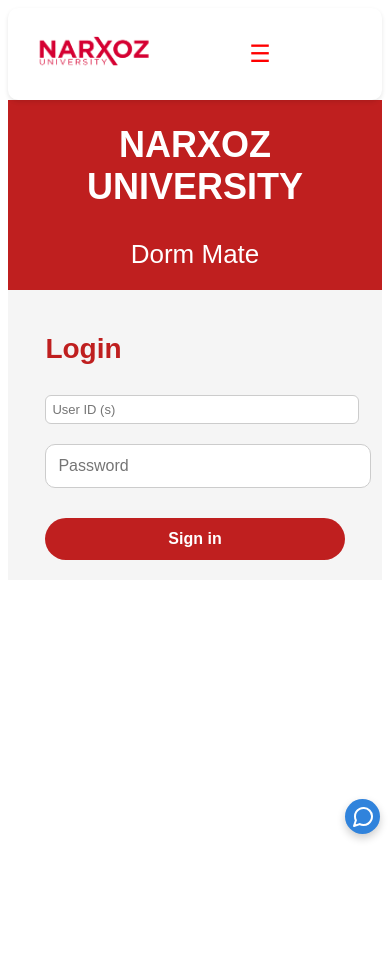
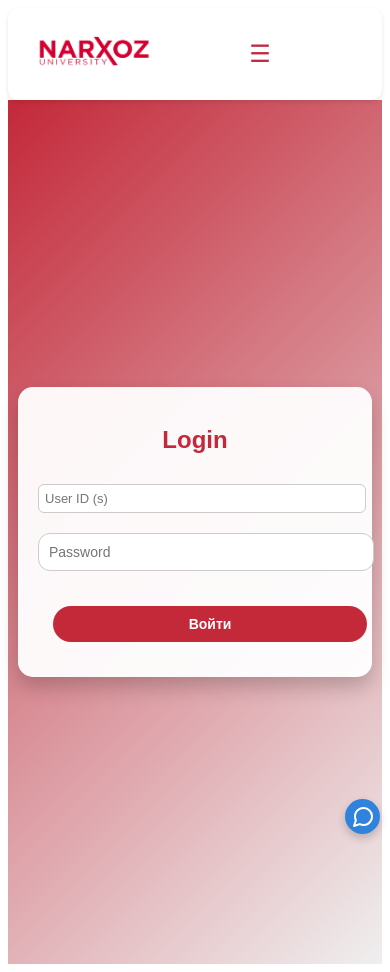
Before and after one commit to aruzhanR04/DormMate_front, a React (Create React App) app: page /login in a window 390 px wide. Built offline with nearby package versions, Linux system fonts and the light colour scheme.

Commit message:
style changes and added new page with dorm details

```diff
--- a/public/index.html
+++ b/public/index.html
@@ -3,6 +3,11 @@
   <head>
     <meta charset="utf-8" />
     <link rel="icon" href="%PUBLIC_URL%/favicon.ico" />
+    <link
+  href="https://cdnjs.cloudflare.com/ajax/libs/font-awesome/6.0.0-beta3/css/all.min.css"
+  rel="stylesheet"
+/>
+
     <meta name="viewport" content="width=device-width, initial-scale=1" />
     <meta name="theme-color" content="#000000" />
     <meta name="description" content="Web site created using create-react-app" />
--- a/src/App.js
+++ b/src/App.js
@@ -17,6 +17,7 @@
 import AdminPanel from './components/AdminPanel';
 import Logout from './components/Logout';
 import ChatIcon from './components/ChatIcon';
+import DormDetails from './pages/DormDetails';
 import api from './api';
 
 function App() {
@@ -104,6 +105,14 @@
                         }
                     />
                     <Route
+                        path="/dormitories/:id"
+                        element={
+                            <PrivateRoute isAuthenticated={isAuthenticated}>
+                                <DormDetails />
+                            </PrivateRoute>
+                        }
+                    />
+                    <Route
                         path="/create-application"
                         element={
                             <PrivateRoute isAuthenticated={isAuthenticated}>
--- /dev/null
+++ b/src/pages/DormDetails.js
@@ -0,0 +1,39 @@
+import React, { useState, useEffect } from "react";
+import { useParams } from "react-router-dom";
+import axios from "axios";
+import "../styles/DormDetails.css";
+
+const DormDetails = () => {
+  const { id } = useParams();
+  const [dorm, setDorm] = useState(null);
+
+  useEffect(() => {
+    axios
+      .get(`/api/v1/dormlist/${id}`)
+      .then((response) => setDorm(response.data))
+      .catch((error) => console.error("Error fetching dorm details:", error));
+  }, [id]);
+
+  if (!dorm) {
+    return <p>Загрузка информации об общежитии...</p>;
+  }
+
+  return (
+    <div className="dorm-details-container">
+      <h2>{dorm.name}</h2>
+      <img
+        src={dorm.image || ""}
+        alt={dorm.name}
+        className="dorm-image"
+      />
+      <p>{dorm.description || "Нет описания для этого общежития."}</p>
+      <div className="dorm-meta">
+        {/* <p><strong>Адрес:</strong> {dorm.address || "Не указан"}</p>
+        <p><strong>Контактный телефон:</strong> {dorm.phone || "Не указан"}</p> */}
+        <p><strong>Вместимость:</strong> {dorm.capacity || "Не указана"}</p>
+      </div>
+    </div>
+  );
+};
+
+export default DormDetails;
--- a/src/pages/Home.js
+++ b/src/pages/Home.js
@@ -1,5 +1,6 @@
 import React from 'react';
 import '../styles/Home.css';
+import banner from '../assets/banner.png';
 import img_1 from '../assets/img_1.jpg';
 import img_2 from '../assets/img_2.jpg';
 import img_3 from '../assets/img_3.jpg';
@@ -12,19 +13,13 @@
   return (
     <div className="home">
       <section className="block first-block">
-        <div className="text-block large">
-          <h1>The Narxoz Dorm Mate</h1>
-          <p>Lorem ipsum dolor sit amet, consectetur adipiscing elit. Sed do eiusmod tempor incididunt ut labore et dolore magna aliqua.</p>
-          <div className="image-in-text">
-            <img src={img_1} alt="Narxoz Welcome" />
-          </div>
-        </div>
+            <img src={banner} alt="Narxoz Welcome" />
       </section>
 
       <section className="block second-block">
         <div className="text-block">
-          <h1>Lorem ipsum</h1>
-          <p>Lorem ipsum odor amet, consectetur adipiscing elit.</p>
+          <h1>Комфортное проживание</h1>
+          <p>Наши общежития — это уютные комнаты, которые созданы для вашего удобства. Просторный коворкинг станет идеальным местом для учебы и работы, а современная инфраструктура помогает каждому чувствовать себя как дома.</p>
         </div>
         <div className="image-block">
           <img src={img_2} alt="Narxoz 1" />
@@ -35,8 +30,8 @@
 
       <section className="block third-block">
         <div className="text-block align-left">
-          <h1>Lorem ipsum</h1>
-          <p>Lorem ipsum odor amet, consectetur adipiscing elit.</p>
+          <h1>Кухни и прачечные</h1>
+          <p>В наших общежитиях предусмотрены просторные кухни с современным оборудованием и удобные прачечные, чтобы вы могли сосредоточиться на учебе и отдыхе. </p>
         </div>
         <div className="image-block">
           <img src={img_5} alt="Narxoz 4" />
--- a/src/pages/Login.js
+++ b/src/pages/Login.js
@@ -42,10 +42,10 @@
 
   return (
     <div className="login-container">
-      <div className="login-left">
+      {/* <div className="login-left">
         <h1>NARXOZ UNIVERSITY</h1>
         <p>Dorm Mate</p>
-      </div>
+      </div> */}
       <div className="login-right">
         <form onSubmit={handleSubmit}>
           <h2 className="login-header">Login</h2>
@@ -62,7 +62,7 @@
             value={password}
             onChange={(e) => setPassword(e.target.value)}
           />
-          <button type="submit" className="login-btn">Login</button>
+          <button type="submit" className="login-btn">Войти</button>
         </form>
       </div>
     </div>
--- /dev/null
+++ b/src/styles/DormDetails.css
@@ -0,0 +1,80 @@
+.dorm-details-container {
+    max-width: 800px;
+    margin: 50px auto;
+    padding: 20px;
+    background: #ffffff;
+    border-radius: 12px;
+    box-shadow: 0 4px 10px rgba(0, 0, 0, 0.1);
+    font-family: "figtree", sans-serif;
+    color: #333;
+    animation: fadeIn 0.5s ease-in-out;
+  }
+
+
+  .dorm-details-container h2 {
+    text-align: center;
+    font-size: 2.5rem;
+    margin-bottom: 20px;
+    color: #C32939;
+    font-weight: bold;
+  }
+
+  @keyframes fadeIn {
+    from {
+      opacity: 0;
+      transform: translateY(-20px);
+    }
+    to {
+      opacity: 1;
+      transform: translateY(0);
+    }
+  }
+
+
+  .dorm-image {
+    display: block;
+    max-width: 100%;
+    height: auto;
+    border-radius: 10px;
+    margin: 0 auto 20px auto;
+    box-shadow: 0 4px 8px rgba(0, 0, 0, 0.15);
+  }
+
+
+  .dorm-details-container p {
+    font-size: 1.1rem;
+    line-height: 1.6;
+    margin-bottom: 20px;
+    text-align: justify;
+  }
+
+
+  .dorm-meta {
+    padding: 15px;
+    background: #f9f9f9;
+    border-radius: 10px;
+    box-shadow: inset 0 2px 4px rgba(0, 0, 0, 0.1);
+    font-size: 1rem;
+  }
+
+  .dorm-meta p {
+    margin: 5px 0;
+    color: #555;
+  }
+
+  .back-button {
+    display: inline-block;
+    margin-top: 20px;
+    padding: 10px 20px;
+    background: #c32939;
+    color: #fff;
+    font-size: 1rem;
+    text-decoration: none;
+    border-radius: 5px;
+    text-align: center;
+    transition: background-color 0.3s ease;
+  }
+
+  .back-button:hover {
+    background-color: #a6222d;
+  }
--- a/src/styles/Home.css
+++ b/src/styles/Home.css
@@ -1,7 +1,23 @@
+/* цвета:  #C32939 #BF2A45 #D43741 #222222 */
+
 .home {
-  font-family: 'Droid Sans', sans-serif;
+  font-family: "figtree", sans-serif;
   margin-top: 100px;
   text-align: center;
+}
+
+.first-block {
+  position: relative;
+  height: 600 px;
+  /* overflow: hidden; */
+}
+
+.first-block img {
+  width: 1156 px;
+  height: 581 px;
+  object-fit: cover;
+  border-radius: 30px;
+  box-shadow: 0px 4px 8px rgba(0, 0, 0, 0.2);
 }
 
 .block {
@@ -14,7 +30,7 @@
 }
 
 .text-block {
-  background-color: #BF1F1F;
+  background-color: #C32939;
   color: white;
   padding: 70px;
   width: 300px;
--- a/src/styles/Login.css
+++ b/src/styles/Login.css
@@ -1,108 +1,109 @@
 .login-container {
   display: flex;
-  height: 100vh;
-  font-family: 'Droid Sans', sans-serif;
-}
-
-.login-left {
-  background-color: #BF1F1F;
-  color: white;
-  width: 50%;
-  display: flex;
-  flex-direction: column;
   justify-content: center;
   align-items: center;
+  height: 100vh;
+  background: linear-gradient(135deg, #C32939, #EFEFEF);
+  font-family: 'Figtree', sans-serif;
+  color: #fff;
   padding: 20px;
 }
 
-.login-left h1 {
-  font-size: 36px;
-  margin-bottom: 5px;
+
+.login-right {
+  background: rgba(255, 255, 255, 0.95);
+  border-radius: 20px;
+  box-shadow: 0px 10px 20px rgba(0, 0, 0, 0.2);
+  padding: 50px;
+  width: 400px;
   text-align: center;
+  transition: all 0.3s ease;
 }
 
-.login-left p {
-  font-size: 26px;
-  text-align: center;
+
+.login-right .login-header {
+  font-size: 32px;
+  color: #C32939;
+  margin-bottom: 30px;
 }
 
+
+.login-right input {
+  width: 100%;
+  padding: 10px;
+  margin-bottom: 20px;
+  border: 1px solid #ccc;
+  border-radius: 12px;
+  font-size: 18px;
+}
+
+
 .login-btn {
-  background-color: transparent;
-  color: #BF1F1F;
-  padding: 12px 24px;
-  border: 2px solid #BF1F1F;
-  border-radius: 25px;
+  width: 100%;
+  padding: 15px;
+  background: #C32939;
+  color: #fff;
+  border: none;
+  border-radius: 20px;
+  font-size: 18px;
+  font-weight: bold;
   cursor: pointer;
-  transition: background-color 0.3s ease, color 0.3s ease;
-  margin-top: 20px;
+  transition: background-color 0.3s ease, transform 0.2s ease;
 }
 
 .login-btn:hover {
-  background-color: white;
-  color: #BF1F1F;
+  background: #8C1E2E;
+  transform: scale(1.05);
 }
 
-.login-right {
-  width: 50%;
-  display: flex;
-  justify-content: center;
-  align-items: center;
-  background-color: #F5F5F5;
-}
-
-form {
-  width: 80%;
-  padding: 0;
-  display: flex;
-  flex-direction: column;
-  box-shadow: none;
-  background-color: transparent;
-}
-
-.login-header {
-  font-size: 28px;
-  color: #BF1F1F;
+.error-message {
+  color: #C32939;
   margin-bottom: 20px;
-}
-
-form input {
-  width: 100%;
-  padding: 12px;
-  margin: 10px 0;
-  border: 1px solid #ccc;
-  border-radius: 10px;
+  font-size: 14px;
 }
 
 @media (max-width: 768px) {
   .login-container {
-    flex-direction: column;
+    padding: 10px;
   }
 
-  .login-left, .login-right {
+  .login-right {
     width: 100%;
-    padding: 0;
+    padding: 30px;
   }
 
-  .login-right form {
-    border-radius: 10px;
-    margin: 20px;
-    padding: 0;
+  .login-right .login-header {
+    font-size: 28px;
+  }
+
+  .login-right input {
+    font-size: 16px;
+    padding: 12px;
   }
 
   .login-btn {
-    display: none;
+    font-size: 16px;
+    padding: 12px;
+  }
+}
+
+@media (max-width: 480px) {
+  .login-right {
+    padding: 20px;
+    border-radius: 15px;
   }
 
-  .login-right form::after {
-    content: 'Sign in';
-    display: block;
-    text-align: center;
-    background-color: #BF1F1F;
-    color: white;
-    padding: 12px 24px;
-    margin-top: 20px;
-    border-radius: 25px;
-    cursor: pointer;
-    font-weight: bold;
+  .login-right .login-header {
+    font-size: 24px;
+  }
+
+  .login-right input {
+    font-size: 14px;
+    padding: 10px;
+  }
+
+  .login-btn {
+    font-size: 14px;
+    padding: 10px;
   }
 }
--- a/src/styles/Navbar.css
+++ b/src/styles/Navbar.css
@@ -1,5 +1,5 @@
 .navbar {
-  font-family: 'Droid Sans', sans-serif;
+  font-family: "figtree", sans-serif;
   background-color: white;
   padding: 10px 20px;
   display: flex;
@@ -22,7 +22,7 @@
 }
 
 .nav-item a {
-  color: red;
+  color: #BF2A45;
   text-decoration: none;
   font-weight: bold;
   padding: 10px 15px;
@@ -40,7 +40,7 @@
   background: none;
   border: none;
   cursor: pointer;
-  color: red;
+  color: #BF2A45;
 
 }
 
```
Also changed, not shown: src/assets/banner.png (added).
